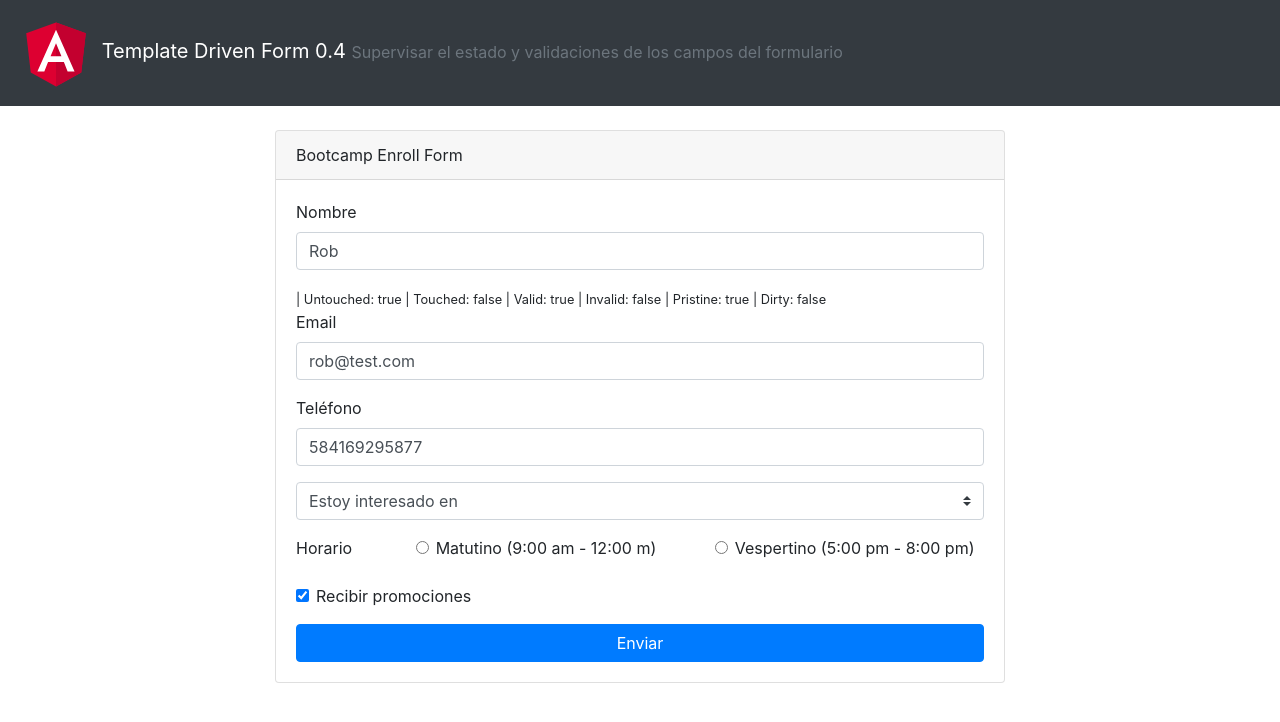
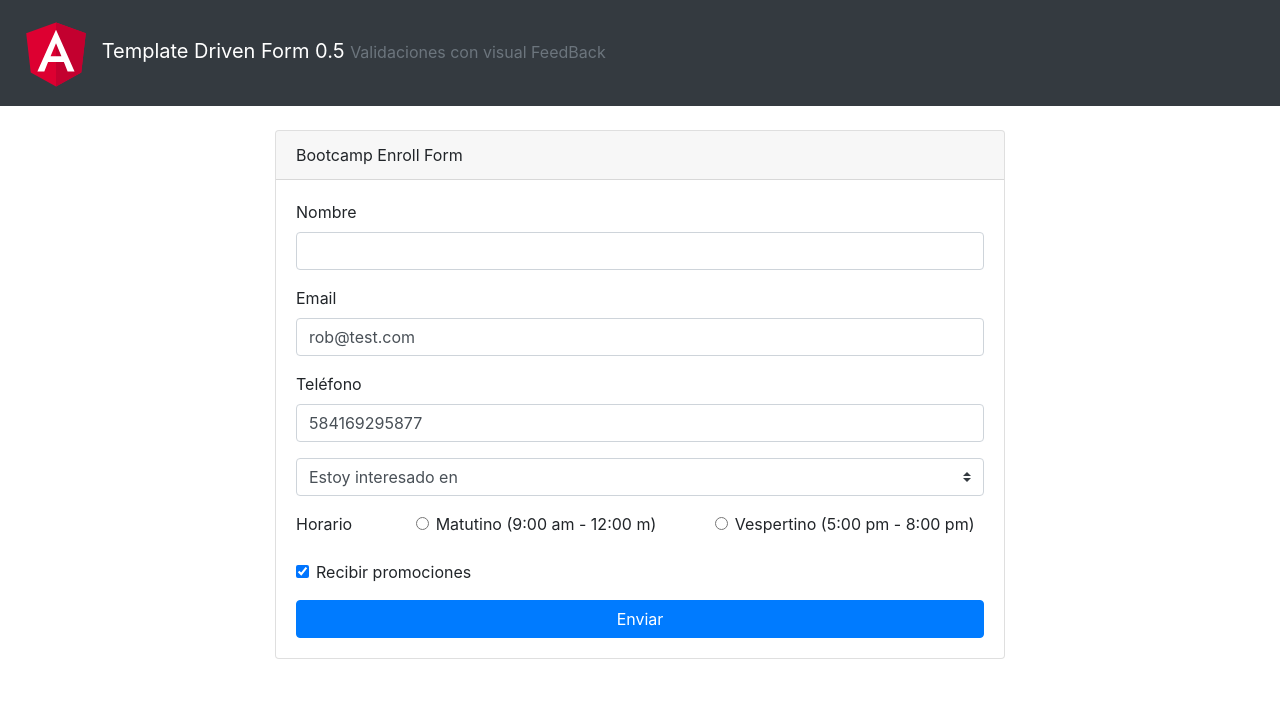
Before and after one commit to juliolpj/angular-form-01, an Angular app: page / in a window 1280 px wide. Shown: the top 722 px of the page. Built offline with nearby package versions, Linux system fonts and the light colour scheme.

Commit message:
0.5 Validaciones con visual FeedBack

```diff
--- a/src/app/app.component.html
+++ b/src/app/app.component.html
@@ -19,26 +19,27 @@
         <div class="card-body">
           <form #userForm="ngForm">
 
-          <div class="form-group">
-            <label for="">Nombre</label>
-            <input type="text" required #nombre="ngModel" class="form-control" name="nombre" [(ngModel)]="userModel.nombre">
-          </div>
-          <small>
-            {{ '| Untouched: ' + nombre.untouched }}
-            {{ '| Touched: ' + nombre.touched }}
-            {{ '| Valid: ' + nombre.valid }}
-            {{ '| Invalid: ' + nombre.invalid }}
-            {{ '| Pristine: ' + nombre.pristine }}
-            {{ '| Dirty: ' + nombre.dirty }}
-          </small>
+            <div class="form-group">
+              <label for="">Nombre</label>
+              <input
+                type="text" class="form-control"
+                name="nombre" [(ngModel)]="userModel.nombre" #nombre="ngModel"
+                required [class.is-invalid]="nombre.invalid && nombre.touched">
+            </div>
+
             <div class="form-group">
               <label for="">Email</label>
-              <input type="email" class="form-control" name="email" [(ngModel)]="userModel.email">
+              <input
+                type="email" class="form-control"
+                name="email" [(ngModel)]="userModel.email"  >
             </div>
 
             <div class="form-group">
               <label for="">Teléfono</label>
-              <input type="tel" class="form-control" name="telefono" [(ngModel)]="userModel.telefono">
+              <input
+                type="tel" class="form-control"
+                name="telefono" [(ngModel)]="userModel.telefono" #phone="ngModel"
+                pattern="^\d{12}$" [class.is-invalid]="phone.invalid && phone.touched">
             </div>
 
             <div class="form-group">
--- a/src/app/app.component.ts
+++ b/src/app/app.component.ts
@@ -7,9 +7,9 @@ import { User } from './user';
   styleUrls: ['./app.component.css']
 })
 export class AppComponent {
-  systemTitle = 'Template Driven Form 0.4';
-  systemDescrip = 'Supervisar el estado y validaciones de los campos del formulario';
+  systemTitle = 'Template Driven Form 0.5';
+  systemDescrip = 'Validaciones con visual FeedBack';
   temas = ['Angular', 'React', 'VueJs'];
 
-  userModel = new User('Rob', 'rob@test.com', 584169295877, '', 'mañana', true);
+  userModel = new User('', 'rob@test.com', 584169295877, '', 'mañana', true);
 }
```
